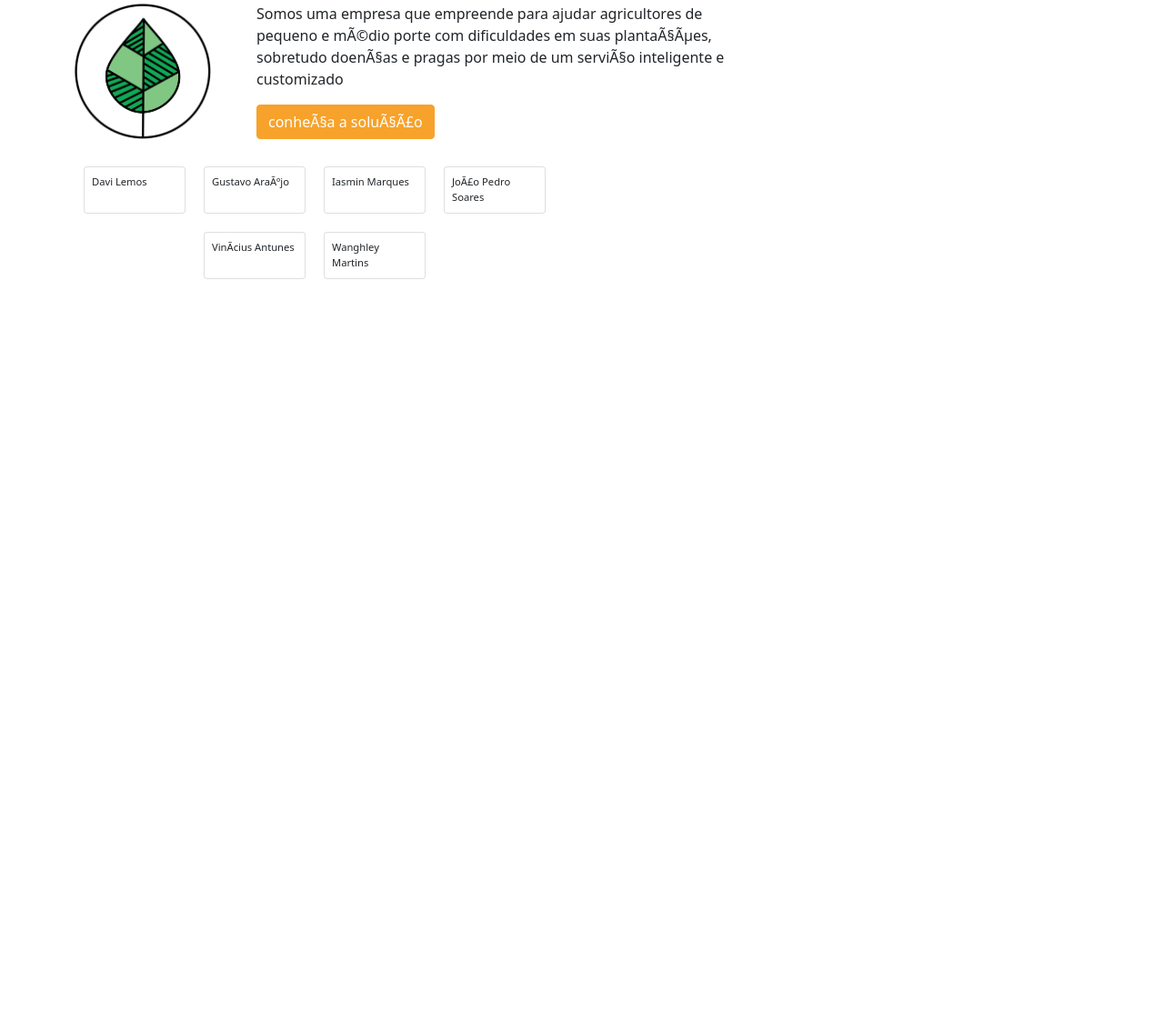
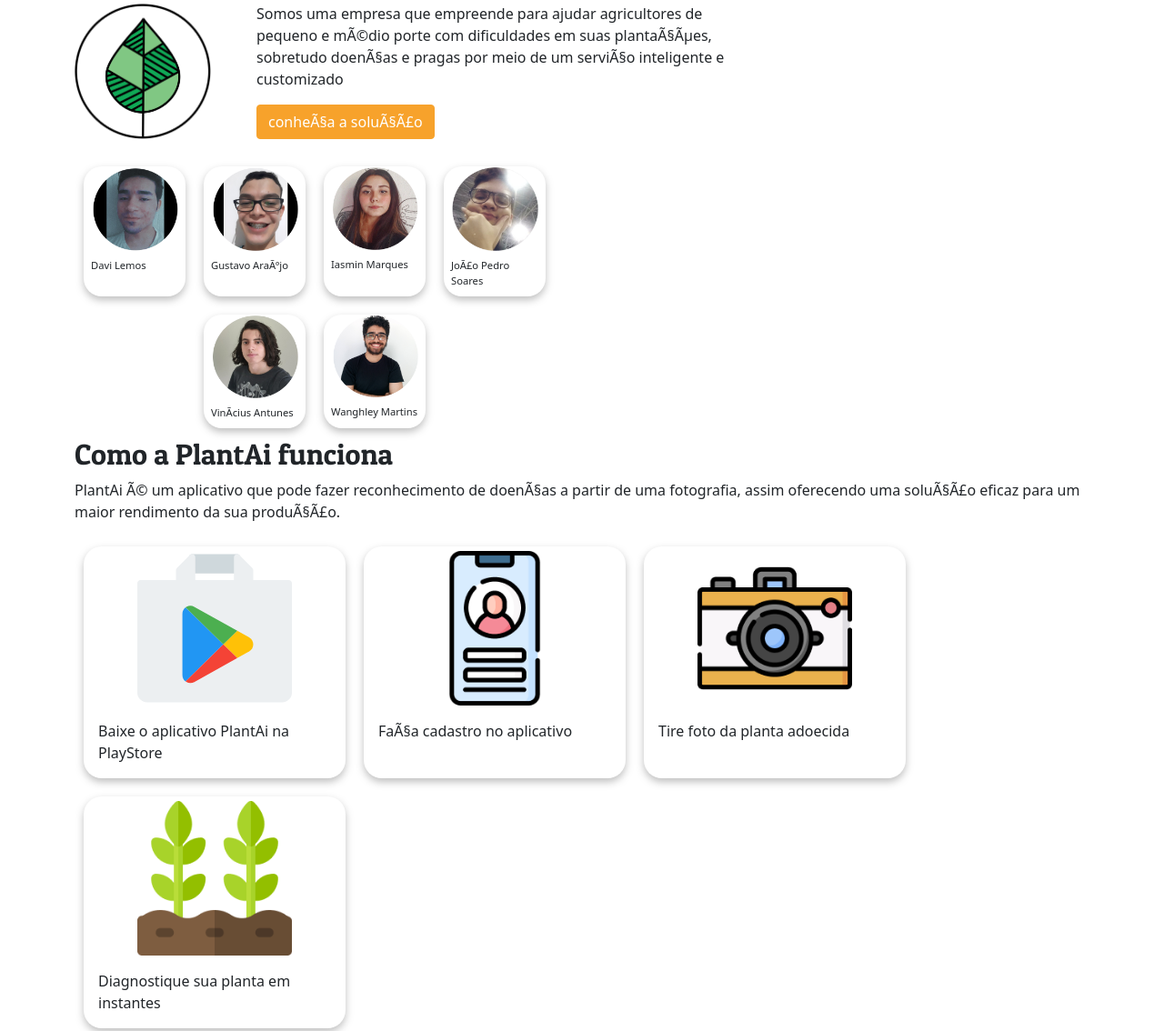
Before and after one commit to Wanghley/PlantAI, a plain HTML site: page index.html in a window 1280 px wide. Shown: the part 504-1638 px from the top of the page at 91% size. Before the commit the page ends 821 px from the top, so only its background shows below. Drawn offline with nearby package versions, Linux system fonts and the light colour scheme.

Commit message:
Adicionada seção "como funciona" e fontes

```diff
--- a/index.html
+++ b/index.html
@@ -14,6 +14,7 @@
 </head>
 <body>
     <!-- Barra de navegação -->
+  <div class="container">
     <nav class="navbar navbar-expand-lg navbar-light bg-light">
         <a class="navbar-brand" href="#">
             <img src="imagens/logo.png" width="35" height="35" alt="">
@@ -24,7 +25,7 @@
         </button>
 
         <div class="collapse navbar-collapse" id="navbarSupportedContent">
-          <ul class="navbar-nav mr-auto">
+          <ul class="navbar-nav mr-auto navbar-center">
             <li class="nav-item">
               <a class="nav-link" href="#">Início</a>
             </li>
@@ -43,6 +44,7 @@
 
         </div>
     </nav>
+  </div>
 
     <!--Conheça a ideia -->
     <div class="container" id="conheca">
@@ -51,11 +53,11 @@
             <p>Olá, nós somos a PlantAI, uma empresa que visa potencializar o cultivo das plantas de nossos clientes de forma prática e facilitada, propondo soluções de problemas através do reconhecimento de imagem utilizando inteligencia artificial entre outras tecnologias que compõe a industria 4.0.</p>
             <button type="button" class="btn btn-primary" >como funciona?</button>
         </div>
-        <img src="imagens/estufa.png" alt=""height=400 style="float:right;">
+        <img src="imagens/estufa.png" alt=""height=400>
     </div>
 
     <!-- Quem somos -->
-    <div class="container">
+    <div class="container" id="qSomos">
         <h2>Quem somos?</h2>
         <div id="quem">
             <img src="imagens/logo.png" width="150">
@@ -65,47 +67,80 @@
             </div>
         </div>
         <div class="fotos">
-            <div class="card">
-                <img src="imagens/fotoDavi.png" class="card-img-top" alt="">
-                <div class="card-body">
+            <div class="card integrantes">
+                <img src="imagens/fotoDavi.png" class="card-img-top foto" alt="">
+                <div class="card-body body1">
                   <p class="card-text">Davi Lemos</p>
                 </div>
             </div>
-            <div class="card">
-                <img src="imagens/fotoGustavo.png" class="card-img-top" alt="">
-                <div class="card-body">
+            <div class="card integrantes">
+                <img src="imagens/fotoGustavo.png" class="card-img-top foto" alt="">
+                <div class="card-body body1">
                   <p class="card-text">Gustavo Araújo</p>
                 </div>
             </div>
-            <div class="card">
-                <img src="imagens/fotoIasmin.png" class="card-img-top" alt="">
-                <div class="card-body">
+            <div class="card integrantes">
+                <img src="imagens/fotoIasmin.png" class="card-img-top foto" alt="">
+                <div class="card-body body1">
                   <p class="card-text">Iasmin Marques</p>
                 </div>
             </div>
-            <div class="card">
-                <img src="imagens/fotoJoao.png" class="card-img-top" alt="">
-                <div class="card-body">
+            <div class="card integrantes">
+                <img src="imagens/fotoJoao.png" class="card-img-top foto" alt="">
+                <div class="card-body body1">
                   <p class="card-text">João Pedro Soares</p>
                 </div>
             </div>
 
         </div>
         <div class="fotos" style="margin-left:132px;">
-            <div class="card">
-                <img src="imagens/fotoVinicius.png" class="card-img-top" alt="">
-                <div class="card-body">
+            <div class="card integrantes">
+                <img src="imagens/fotoVinicius.png" class="card-img-top foto" alt="">
+                <div class="card-body body1">
                   <p class="card-text">Vinícius Antunes</p>
                 </div>
             </div>
-            <div class="card">
-                <img src="imagens/fotoWanghley.png" class="card-img-top" alt="">
-                <div class="card-body">
+            <div class="card integrantes">
+                <img src="imagens/fotoWanghley.png" class="card-img-top foto" alt="">
+                <div class="card-body body1">
                   <p class="card-text">Wanghley Martins</p>
                 </div>
             </div>
         </div>
     </div>
+    <!--Como funciona-->
+    <div class="container" id="como">
+      <h2>Como a PlantAi funciona</h2>
+      <p> PlantAi é um aplicativo que pode fazer reconhecimento de doenças a partir de uma fotografia, assim oferecendo uma solução eficaz para um maior rendimento da sua produção.</p>
+      <div class="fotos">
+        <div class="card passoApasso" style=>
+          <img src="imagens/playstore.svg" class="card-img-top oqFazer" alt="">
+          <div class="card-body body2">
+            <p class="card-text">Baixe o aplicativo PlantAi na PlayStore</p>
+          </div>
+        </div>
+        <div class="card passoApasso" style=>
+          <img src="imagens/celular.png" class="card-img-top oqFazer" alt="">
+          <div class="card-body body2">
+            <p class="card-text">Faça cadastro no aplicativo</p>
+          </div>
+        </div>
+        <div class="card passoApasso" style=>
+          <img src="imagens/camera.png" class="card-img-top oqFazer" alt="">
+          <div class="card-body body2">
+            <p class="card-text">Tire foto da planta adoecida</p>
+          </div>
+        </div>
+        <div class="card passoApasso" style=>
+          <img src="imagens/plantinha.png" class="card-img-top oqFazer" alt="">
+          <div class="card-body body2">
+            <p class="card-text">Diagnostique sua planta em instantes</p>
+          </div>
+        </div>
+      </div>
+      <img src="imagens/google-play-badge.png" width="250px">
 
+
+    </div>
 </body>
 </html>
--- a/style.css
+++ b/style.css
@@ -17,7 +17,7 @@
     max-width: 50%;
     margin-left: 50px;
 }
-.card-img-top{
+.foto{
     width:95px;
     display: block;
     margin-left: auto;
@@ -29,13 +29,42 @@
     justify-content: flex-start;
     flex-wrap: wrap;
 }
-.card{
+.integrantes{
+
+    border:none;
+    border-radius:20px;
+    filter: drop-shadow(0px 4px 4px rgba(0, 0, 0, 0.25));
     width: 7rem;
     margin: 10px;
-}
-.card-text{
     font-size: 0.7em;
 }
-.card-body{
+.passoApasso{
+
+    border:none;
+    border-radius:20px;
+    filter: drop-shadow(0px 4px 4px rgba(0, 0, 0, 0.25));
+    width: 18rem;
+    margin: 10px;
+
+}
+.oqFazer{
+    width:170px;
+    display: block;
+    margin-left: auto;
+    margin-right: auto;
+    margin-top:5px;
+}
+.body1{
     padding: 8px;
 }
+
+body{
+    font-family: "Noto Sans";
+}
+h2{
+    font-family: "Patua One";
+}
+@font-face {
+    font-family: "Patua One";
+    src: url(PatuaOne-Regular.ttf);
+  }
```
Also changed, not shown: PatuaOne-Regular.ttf (added), imagens/camera.png (added), imagens/celular.png (added), imagens/estufa.png (added), imagens/fotoDavi.png (added), imagens/fotoGustavo.png (added), imagens/fotoIasmin.png (added), imagens/fotoJoao.png (added), imagens/fotoVinicius.png (added), imagens/fotoWanghley.png (added), imagens/plantinha.png (added), imagens/playstore.svg (added).
